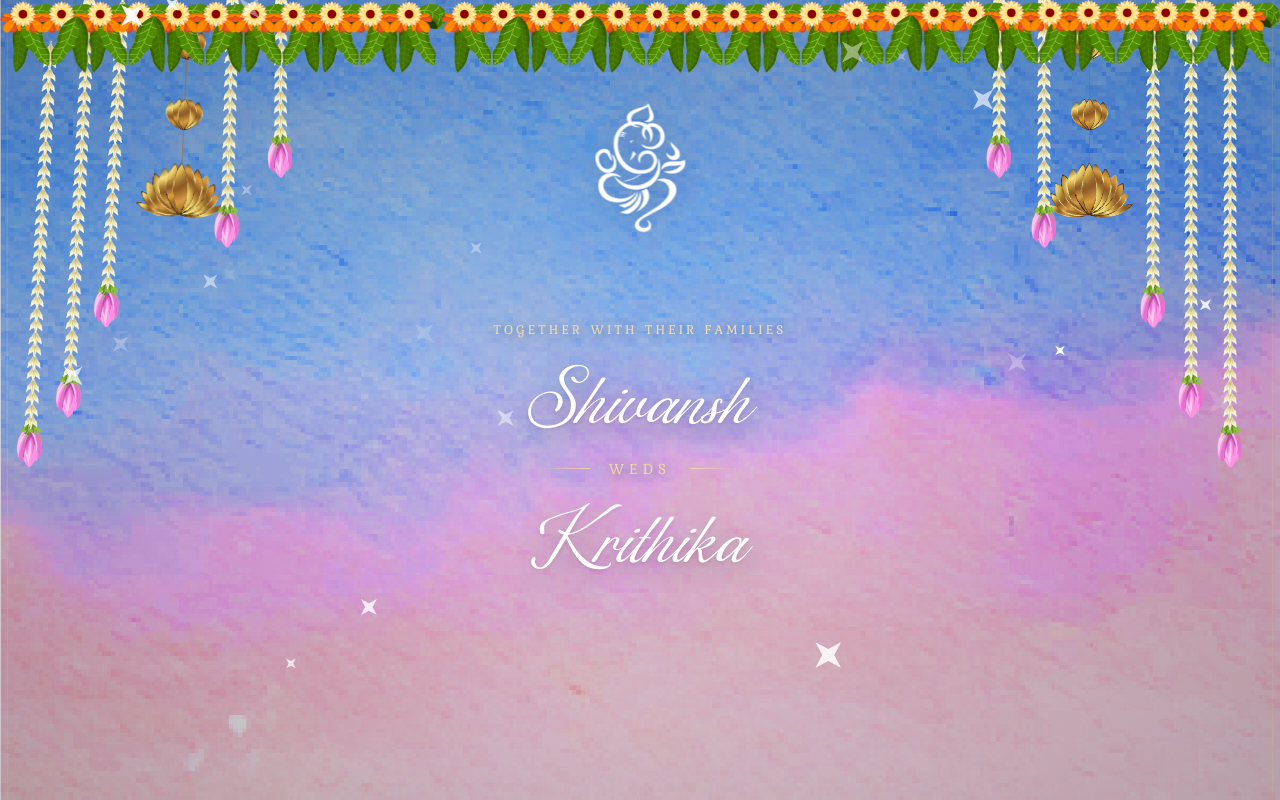
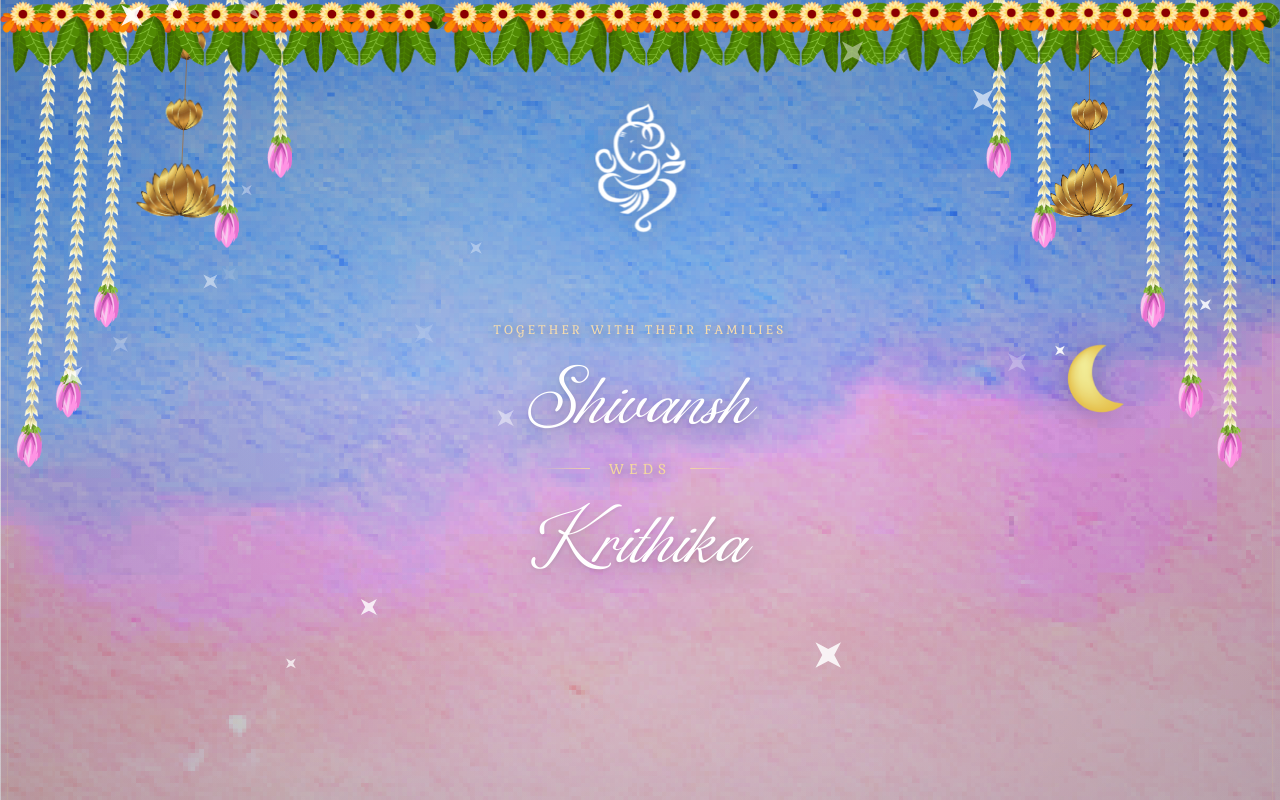
Before and after one commit to pranaykumarsamala/wedding-app-frontend, an Angular app: page /template-2 in a window 1280 px wide. Shown: the top 800 px of the page. Built offline with nearby package versions, Linux system fonts and the light colour scheme.

Commit message:
moon fixes

```diff
--- a/src/app/template-2/hero/hero.html
+++ b/src/app/template-2/hero/hero.html
@@ -24,6 +24,7 @@
 
     <img class="ganesh" src="assets/template-2/ganesh.png" alt="Lord Ganesha" />
 
+    <img class="moon" src="assets/template-2/moon.png" alt="" />
     <!-- Twinkling stars -->
     <div id="wedding-stars" class="wedding-stars">
     </div>
--- a/src/app/template-2/hero/hero.scss
+++ b/src/app/template-2/hero/hero.scss
@@ -1,4 +1,3 @@
-
 .hero {
     position: relative;
     width: 100%;
@@ -139,6 +138,17 @@
     transform: translateX(-50%);
     z-index: 10;
     width: 7%;
+    filter: drop-shadow(0 4px 12px rgba(54, 25, 27, 0.24));
+}
+
+.moon {
+    position: absolute;
+    top: 30%;
+    right: 12%;
+    // transform: translateX(-80%);
+    z-index: 10;
+    width: 7%;
+    max-width: 60px;
     filter: drop-shadow(0 4px 12px rgba(54, 25, 27, 0.24));
 }
 
--- a/src/app/template-2/hero/hero.ts
+++ b/src/app/template-2/hero/hero.ts
@@ -139,9 +139,9 @@ export class Hero implements OnInit, OnDestroy {
       '.names h1:last-of-type'
     );
 
-    // const moon = hero.querySelector(
-    //   '.moon'
-    // );
+    const moon = hero.querySelector(
+      '.moon'
+    );
 
     const taj = hero.querySelector('.taj');
 
@@ -158,6 +158,12 @@ export class Hero implements OnInit, OnDestroy {
     });
 
     gsap.set(ganesh, {
+      y: -20,
+      opacity: 0,
+      scale: 0.9
+    });
+
+    gsap.set(moon, {
       y: -20,
       opacity: 0,
       scale: 0.9
@@ -184,10 +190,7 @@ export class Hero implements OnInit, OnDestroy {
       scale: 0.95
     });
 
-    // gsap.set(moon, {
-    //   x: 20,
-    //   opacity: 0
-    // });
+
 
     gsap.to(hangingFlowers, {
       rotation: 3,
@@ -233,6 +236,13 @@ export class Hero implements OnInit, OnDestroy {
         duration: 0.9
       }, '-=0.7')
 
+      .to(moon, {
+        y: 0,
+        opacity: 1,
+        scale: 1,
+        duration: 0.9
+      }, '-=0.7')
+
       .to(eyebrow, {
         opacity: 1,
         y: 0,
@@ -264,6 +274,7 @@ export class Hero implements OnInit, OnDestroy {
     this.createScrollAnimation(hero, {
       thoran,
       ganesh,
+      moon,
       names,
       taj,
       couple,
@@ -278,6 +289,7 @@ export class Hero implements OnInit, OnDestroy {
     elements: {
       thoran: Element | null;
       ganesh: Element | null;
+      moon: Element | null;
       names: Element | null;
       taj: Element | null;
       couple: Element | null;
@@ -288,6 +300,7 @@ export class Hero implements OnInit, OnDestroy {
     const {
       thoran,
       ganesh,
+      moon,
       names,
       taj,
       couple,
@@ -331,6 +344,7 @@ export class Hero implements OnInit, OnDestroy {
         timeline
           .to(thoran, { yPercent: -12, ease: 'none' }, 0)
           .to(ganesh, { yPercent: -18, ease: 'none' }, 0)
+          .to(moon, { yPercent: -18, ease: 'none' }, 0)
           .to(names, { yPercent: -28, opacity: 1, ease: 'none' }, 0);
 
         if (isMobile) {
```
Also changed, not shown: public/assets/template-2/moon.png (renamed from public/assets/template-2/moon icon.png).
